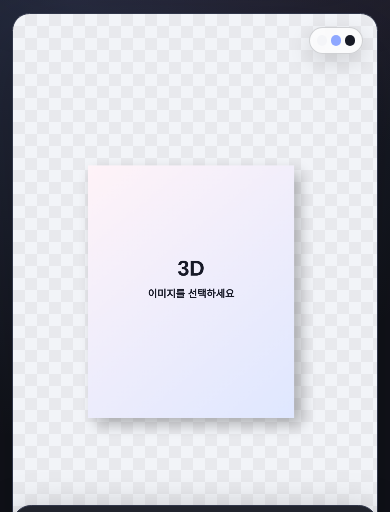
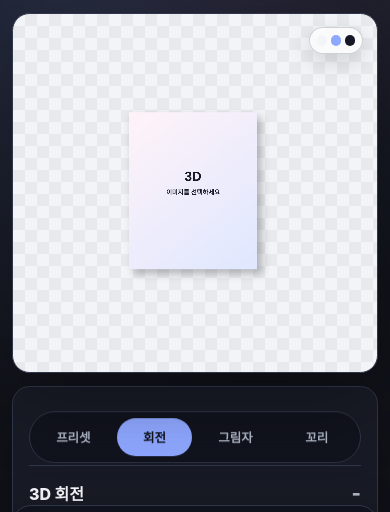
Before and after one commit to baggychani/3DRotator, a plain HTML site: page web/index.html in a window 390 px wide. Shown: the part 262-774 px from the top of the page. Drawn offline with Linux system fonts and the light colour scheme.

Commit message:
모바일 미리보기 세로 높이 조정

```diff
--- a/web/styles/responsive.css
+++ b/web/styles/responsive.css
@@ -12,6 +12,10 @@
 }
 
 @media (max-width: 720px) {
+  :root {
+    --mobile-preview-height: clamp(12rem, 40svh, 21rem);
+  }
+
   body {
     overflow-x: hidden;
   }
@@ -64,9 +68,9 @@
   }
 
   canvas {
-    width: min(100%, calc((100svh - 19rem) * 9 / 16));
-    max-height: calc(100svh - 19rem);
-    min-height: 13rem;
+    width: min(100%, calc(var(--mobile-preview-height) * 9 / 16));
+    max-height: var(--mobile-preview-height);
+    min-height: 12rem;
   }
 
   .button-row {
@@ -214,9 +218,13 @@
 
 @supports not (height: 100svh) {
   @media (max-width: 720px) {
+    :root {
+      --mobile-preview-height: clamp(12rem, 40vh, 21rem);
+    }
+
     canvas {
-      width: min(100%, calc((100vh - 19rem) * 9 / 16));
-      max-height: calc(100vh - 19rem);
+      width: min(100%, calc(var(--mobile-preview-height) * 9 / 16));
+      max-height: var(--mobile-preview-height);
     }
   }
 }
```
